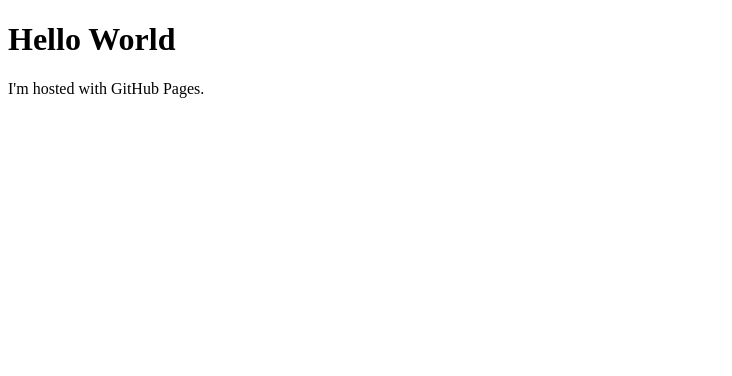
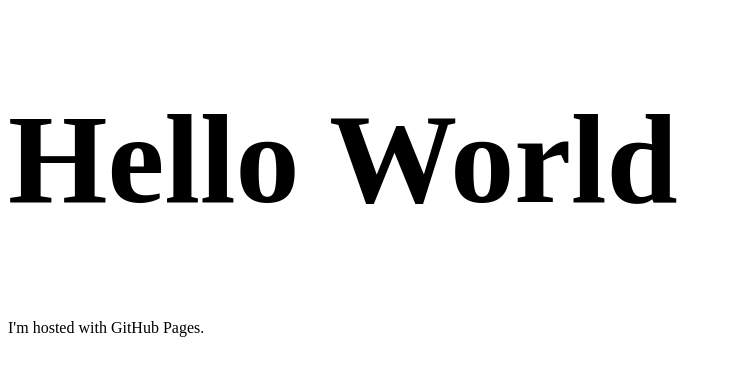
Before and after one commit to gowxyzr/gowxyzr.github.io, a plain HTML site: page index.html in a window 1280 px wide. Shown: the whole page, without its empty margins (0-732 px from the left). Drawn offline with Linux system fonts and the light colour scheme.

Commit message:
Update index.html

```diff
--- a/index.html
+++ b/index.html
@@ -1,7 +1,11 @@
 <!DOCTYPE html>
 <html>
-<body>
-<h1>Hello World</h1>
-<p>I'm hosted with GitHub Pages.</p>
-</body>
+  <head>
+    <!-- Modification for Mobile Device viewing -->
+    <meta name="viewport" content="width=device-width, initial-scale=1.0">
+  </head>
+  <body>
+    <h1 style="font-size:10vw">Hello World</h1>
+      <p>I'm hosted with GitHub Pages.</p>
+  </body>
 </html>
```
